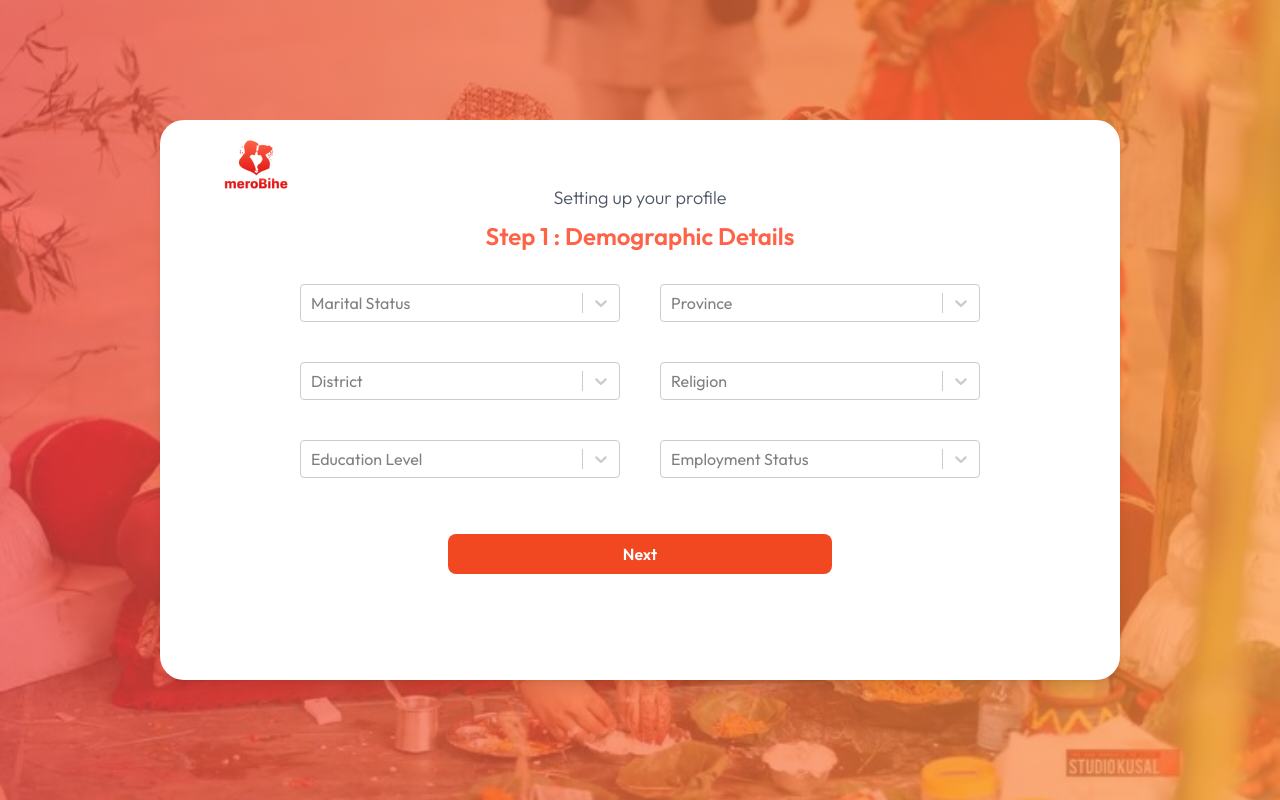
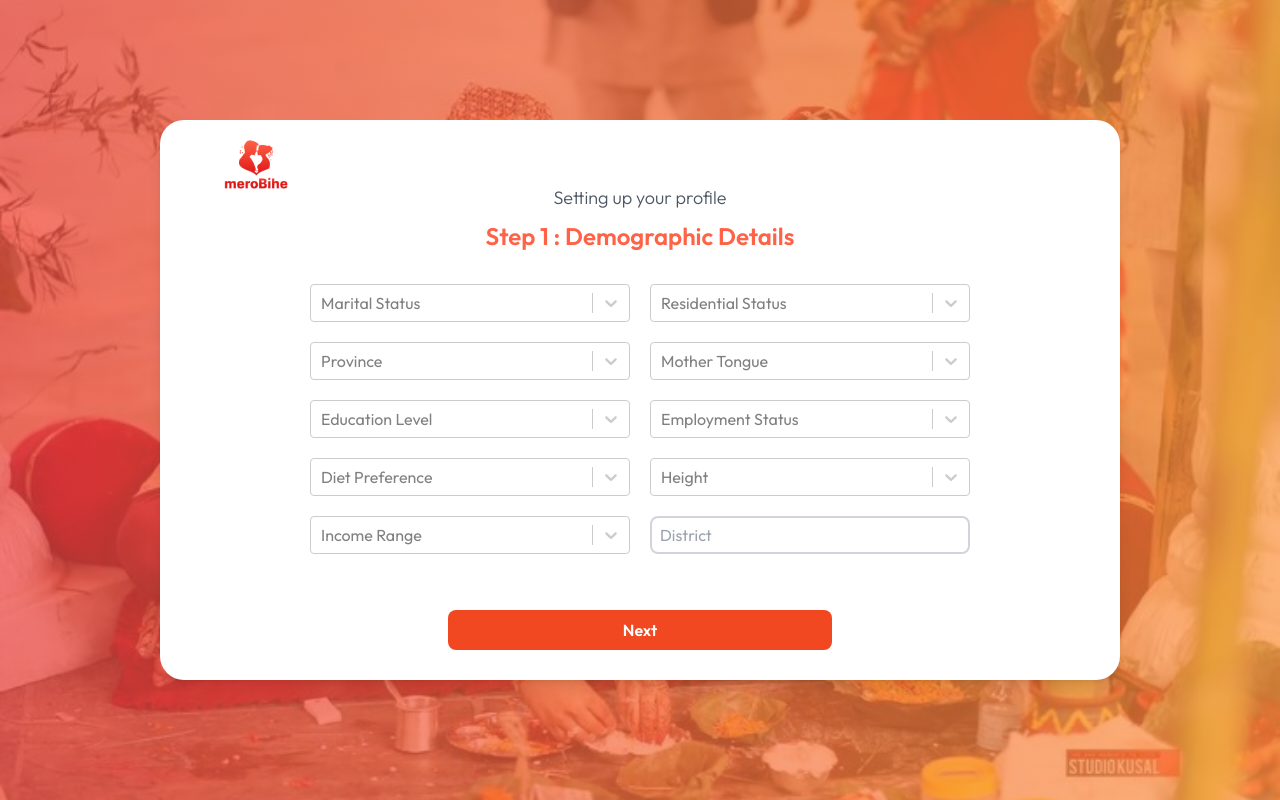
Before and after one commit to Sampannasapkota/matrimonial-webApp, a React (Vite) app in the folder Frontend/: page /register/step1 in a window 1280 px wide. Built offline with nearby package versions, Linux system fonts and the light colour scheme; a web font is replaced by a local one.

Commit message:
made few ui changes

```diff
--- a/Frontend/src/Register.jsx
+++ b/Frontend/src/Register.jsx
@@ -4,24 +4,24 @@ import wedding from "./assets/wedding.jpeg";
 import Select from "react-select";
 import { Link, useNavigate } from "react-router-dom";
 
-
 const Register = () => {
   const navigate = useNavigate();
+  const [isTermsChecked, setIsTermsChecked] = useState(false);
 
-   const handleRegister=()=>{
-    navigate("/step1");
-   }
+  const handleRegister = () => {
+    navigate("/register/step1");
+  };
 
+  // Update checkbox state
+  const handleTermsChange = (e) => {
+    setIsTermsChecked(e.target.checked);
+  };
 
-
-    const [selectedOption, setSelectedOption] = useState();
-    const [isOpen , setIsOpen] = useState(false)
-
-    const options=[
-      {value: 'male', label:'Male'},
-      {value:'female', label:'Female'},
-      {value:'non-binary', label:'Non-Binary'},
-    ]
+  const options = [
+    { value: "male", label: "Male" },
+    { value: "female", label: "Female" },
+    { value: "non-binary", label: "Non-Binary" },
+  ];
 
   const customStyles = {
     control: (base) => ({
@@ -39,7 +39,6 @@ const Register = () => {
       },
     }),
   };
-
 
   return (
     <div
@@ -67,9 +66,8 @@ const Register = () => {
           <div className="flex space-x-10">
             <input
               className="w-full p-2 pl-5 text-gray-400 shadow-md focus:outline-none"
-              type="number"
-              placeholder="Your Age"
-              min={18}
+              type="date"
+              placeholder="Date Of Birth"
             />
             <Select
               className="w-full"
@@ -92,18 +90,28 @@ const Register = () => {
             className="ml-2 text-sm text-center text-gray-600"
             htmlFor="remember"
           >
-            <input type="checkbox" id="terms" name="terms" />
-            {" "}I've read and agree to the Terms and Conditions and Privacy Policy.
+            <input
+              type="checkbox"
+              id="terms"
+              name="terms"
+              onChange={handleTermsChange}
+            />{" "}
+            I've read and agree to the Terms and Conditions and Privacy Policy.
           </label>
           <button
-            className="w-96 mx-auto bg-[#F24822] rounded-lg h-10 text-white font-semibold  hover:bg-white hover:text-rose-950 hover:border-2 hover:border-rose-950"
+            className={`w-96 mx-auto bg-[#F24822] rounded-lg h-10 text-white font-semibold ${
+              isTermsChecked
+                ? "hover:bg-white hover:text-rose-950 hover:border-2 hover:border-rose-950"
+                : "opacity-50 cursor-not-allowed"
+            }`}
             onClick={handleRegister}
+            disabled={!isTermsChecked}
           >
             Register
           </button>
           <p className="text-center text-gray-600">
             Already a Member?
-            <Link to='/login' className="text-[#F24822] ml-2 underline" >
+            <Link to="/login" className="text-[#F24822] ml-2 underline">
               Log In
             </Link>
           </p>
--- a/Frontend/src/RegisterSteps/Step1.jsx
+++ b/Frontend/src/RegisterSteps/Step1.jsx
@@ -5,6 +5,7 @@ import Select from "react-select";
 import { useNavigate } from "react-router-dom";
 
 const Step1 = () => {
+  const navigate= useNavigate()
     const optionsMarital = [
       { value: "single", label: "Single" },
       { value: "divorced", label: "Divorced" },
@@ -19,12 +20,6 @@ const Step1 = () => {
       { value: "lumbini", label: "Lumbini" },
       { value: "karnali", label: "Karnali" },
       { value: "sudurpaschim", label: "Sudurpaschim" },
-    ];
-
-    const optionsDistrict = [
-      { value: "morang", label: "Morang" },
-      { value: "sunsari", label: "Sunsari" },
-      { value: "jhapa", label: "Jhapa" },
     ];
 
     const optionsReligion = [
@@ -47,12 +42,49 @@ const Step1 = () => {
       { value: "diploma", label: "Diploma" },
     ];
 
+    const optionsDiet = [
+      { value: "veg", label: "Veg" },
+      { value: "non-veg", label: "Non-Veg" },
+      { value: "eggiterian", label: "Eggiterian" },
+      { value: "vegan", label: "Vegan" },
+      { value: "no-peference", label: "No Preference" },
+    ];
+
     const optionsEmployment = [
       { value: "employed", label: "Employed" },
       { value: "self-employed", label: "Self-Employed" },
       { value: "student", label: "Student" },
       { value: "unemployed", label: "UnEmployed" },
       { value: "retired", label: "Retired" },
+    ];
+    const optionsIncome = [
+      { value: "very-low", label: "Less than 20,000" },
+      { value: "low", label: "20,000 to 40,000" },
+      { value: "medium", label: "40,000 to 60,000" },
+      { value: "high", label: "60,000 to 1,00,000" },
+      { value: "very-high", label: "Above 1,00,000" },
+      { value: "unemployed", label: "UnEmployed" },
+    ];
+    const optionsMotherTongue = [
+      { value: "nepali", label: "Nepali" },
+      { value: "newari", label: "Newari" },
+      { value: "maithili", label: "Maithili" },
+      { value: "bhojpuri", label: "Bhojpuri" },
+      { value: "tharu", label: "Tharu" },
+      { value: "tamang", label: "Tamang" },
+      { value: "sherpa", label: "Sherpa" },
+      { value: "gurung", label: "Gurung" },
+      { value: "magar", label: "Magar" },
+      { value: "rai", label: "Rai" },
+      { value: "limbu", label: "Limbu" },
+      { value: "others", label: "Others" },
+    ];
+
+    const optionsHeight = [
+      { value: "very-short", label: "Below 5'2" },
+      { value: "short", label: "5'3 to 5'6" },
+      { value: "medium", label: "5'7 to 5'10" },
+      { value: "tall", label: "5'11 and above" },
     ];
 
   return (
@@ -70,10 +102,15 @@ const Step1 = () => {
         <h2 className="text-[#FF6347] font-semibold text-center text-2xl mb-8">
           Step 1 : Demographic Details
         </h2>
-        <div className="flex flex-wrap justify-center gap-10">
+        <div className="flex flex-wrap justify-center gap-5">
           <Select
             className="w-80"
             placeholder="Marital Status"
+            options={optionsMarital}
+          />
+          <Select
+            className="w-80"
+            placeholder="Residential Status"
             options={optionsMarital}
           />
           <Select
@@ -83,14 +120,10 @@ const Step1 = () => {
           />
           <Select
             className="w-80"
-            placeholder="District"
-            options={optionsDistrict}
+            placeholder="Mother Tongue"
+            options={optionsMotherTongue}
           />
-          <Select
-            className="w-80"
-            placeholder="Religion"
-            options={optionsReligion}
-          />
+
           <Select
             className="w-80"
             placeholder="Education Level"
@@ -101,11 +134,32 @@ const Step1 = () => {
             placeholder="Employment Status"
             options={optionsEmployment}
           />
+          <Select
+            className="w-80"
+            placeholder="Diet Preference"
+            options={optionsDiet}
+          />
+          <Select
+            className="w-80"
+            placeholder="Height"
+            options={optionsHeight}
+          />
+          <Select
+            className="w-80"
+            placeholder="Income Range"
+            options={optionsIncome}
+          />
+          <input
+            type="text"
+            className="w-80 border-2 border-gray-300 rounded-lg pl-2"
+            placeholder="District"
+          />
         </div>
         <div className="flex justify-center mt-14">
           <button
             className="w-96 mx-auto bg-[#F24822] rounded-lg h-10 text-white font-semibold  hover:bg-white hover:text-rose-950 hover:border-2 hover:border-rose-950"
             type="submit"
+            onClick={()=>{navigate("/register/step2")}}
           >
             Next
           </button>
--- a/Frontend/src/RegisterSteps/Step2.jsx
+++ b/Frontend/src/RegisterSteps/Step2.jsx
@@ -5,13 +5,7 @@ import Select from "react-select";
 import { useNavigate } from 'react-router-dom';
 
 const Step2 = () => {
-    const optionsDiet = [
-      { value: "veg", label: "Veg" },
-      { value: "non-veg", label: "Non-Veg" },
-      { value: "eggiterian", label: "Eggiterian" },
-      { value: "vegan", label: "Vegan" },
-      { value: "no-peference", label: "No Preference" },
-    ];
+    const navigate = useNavigate();
     const optionsFamily = [
       { value: "nuclear", label: "Nuclear" },
       { value: "joint", label: "Joint" },
@@ -43,11 +37,6 @@ const Step2 = () => {
           Step 2 : Matchmaking Details
         </h2>
         <div className="flex flex-wrap justify-center gap-10">
-          <Select
-            className="w-80"
-            placeholder="Diet Preferences"
-            options={optionsDiet}
-          />
           <Select className="w-80" placeholder="Height" />
           <Select
             className="w-80"
@@ -69,13 +58,18 @@ const Step2 = () => {
         <div className="flex justify-around mt-14">
           <button
             className="w-80 mx-auto text-[#F24822] rounded-lg h-10 font-semibold border-2 border-[#F24822] hover:text-rose-950 hover:border-2 hover:border-rose-950"
-
+            onClick={() => {
+              navigate("/register/step1");
+            }}
           >
             Back
           </button>
           <button
             className="w-80 mx-auto bg-[#F24822] rounded-lg h-10 text-white font-semibold  hover:bg-white hover:text-rose-950 hover:border-2 hover:border-rose-950"
             type="submit"
+            onClick={() => {
+              navigate("/register/step3");
+            }}
           >
             Next
           </button>
--- a/Frontend/src/RegisterSteps/Step3.jsx
+++ b/Frontend/src/RegisterSteps/Step3.jsx
@@ -6,6 +6,7 @@ import { useNavigate } from "react-router-dom";
 
 const Step3 = () => {
 const [age, setAge] = useState(18);
+const navigate=useNavigate()
 
 const handleChange = (e) => {
   setAge(e.target.value);
@@ -121,13 +122,19 @@ const handleChange = (e) => {
         <div className="flex justify-around mt-14">
           <button
             className="w-80 mx-auto text-[#F24822] rounded-lg h-10 font-semibold border-2 border-[#F24822] hover:text-rose-950 hover:border-2 hover:border-rose-950"
-            type="submit"
+
+            onClick={() => {
+              navigate("/register/step2");
+            }}
           >
             Back
           </button>
           <button
             className="w-80 mx-auto bg-[#F24822] rounded-lg h-10 text-white font-semibold  hover:bg-white hover:text-rose-950 hover:border-2 hover:border-rose-950"
             type="submit"
+            onClick={() => {
+              navigate("/register/step4");
+            }}
           >
             Next
           </button>
--- a/Frontend/src/RegisterSteps/Step4.jsx
+++ b/Frontend/src/RegisterSteps/Step4.jsx
@@ -6,6 +6,7 @@ import { useNavigate } from 'react-router-dom';
 
 const Step4 = () => {
   const [selectedItems, setSelectedItems] = useState([]);
+  const navigate=useNavigate()
 
   const handleOptionClick = (label) => {
     if (selectedItems.includes(label)) {
@@ -70,13 +71,18 @@ const Step4 = () => {
         <div className="flex justify-around mt-14">
           <button
             className="w-80 mx-auto text-[#F24822] rounded-lg h-10 font-semibold border-2 border-[#F24822] hover:text-rose-950 hover:border-2 hover:border-rose-950"
-            type="submit"
+            onClick={() => {
+              navigate("/register/step3");
+            }}
           >
             Back
           </button>
           <button
             className="w-80 mx-auto bg-[#F24822] rounded-lg h-10 text-white font-semibold  hover:bg-white hover:text-rose-950 hover:border-2 hover:border-rose-950"
             type="submit"
+            onClick={() => {
+              navigate("/register/step5");
+            }}
           >
             Next
           </button>
--- a/Frontend/src/RegisterSteps/Step5.jsx
+++ b/Frontend/src/RegisterSteps/Step5.jsx
@@ -33,14 +33,15 @@ const Step5 = () => {
           <EmptyPhotoComp />
           <EmptyPhotoComp />
           <EmptyPhotoComp />
-          <EmptyPhotoComp />
-          <EmptyPhotoComp />
         </div>
 
         <div className="flex justify-around mt-10">
           <button
             className="w-80 mx-auto text-[#F24822] rounded-lg h-10 font-semibold border-2 border-[#F24822] hover:text-rose-950 hover:border-2 hover:border-rose-950"
-            type="submit"
+
+            onClick={() => {
+              navigate("/register/step4");
+            }}
           >
             Back
           </button>
```
Lines whose indentation alone changed are shown as unchanged.
